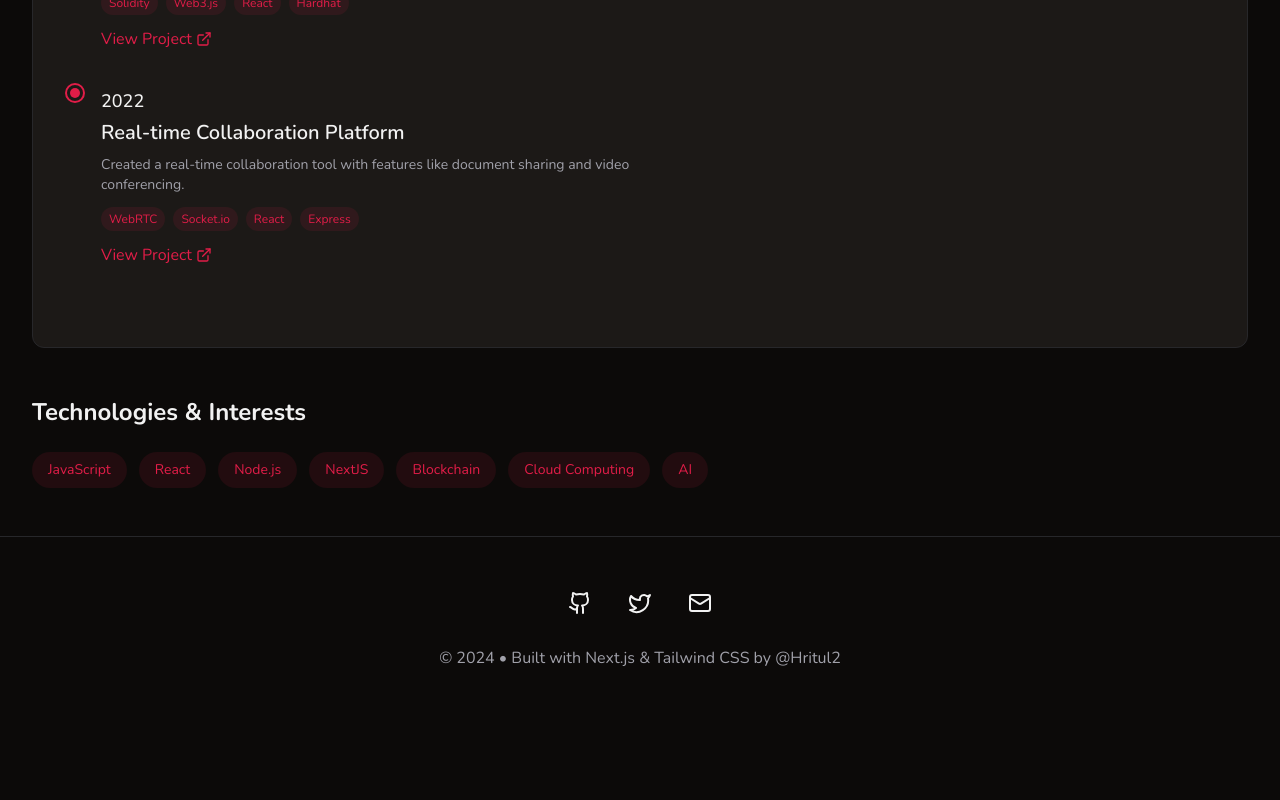
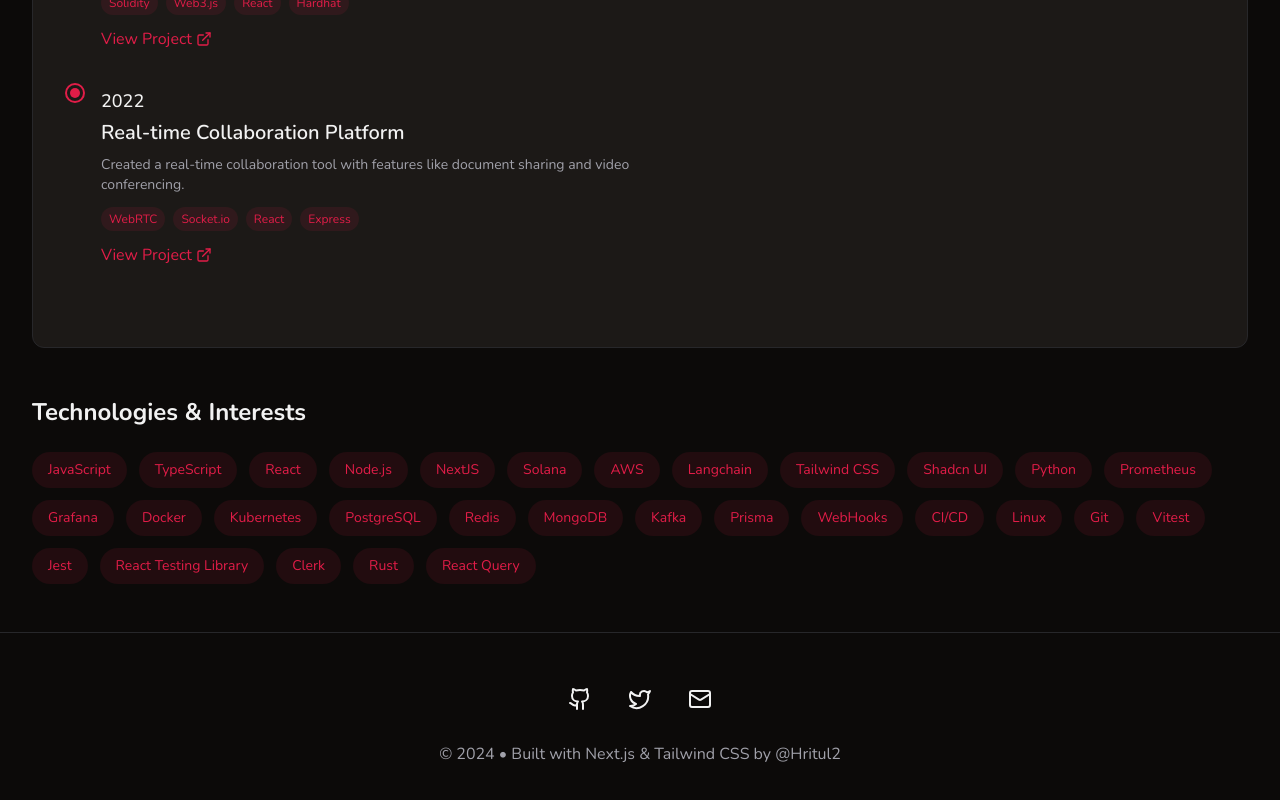
Before and after one commit to Hritul2/portfolio-hosted, a Next.js app: page / in a window 1280 px wide. Shown: the part 1276-2076 px from the top of the page. Before the commit the page ends 1994 px from the top, so only its background shows below. Built offline with nearby package versions, Linux system fonts and the light colour scheme.

Commit message:
add techstacks

```diff
--- a/src/components/TechnologiesSection.tsx
+++ b/src/components/TechnologiesSection.tsx
@@ -1,12 +1,35 @@
 // components/TechnologiesSection.tsx
 const technologies = [
   "JavaScript",
+  "TypeScript",
   "React",
   "Node.js",
   "NextJS",
-  "Blockchain",
-  "Cloud Computing",
-  "AI",
+  "Solana",
+  "AWS",
+  "Langchain",
+  "Tailwind CSS",
+  "Shadcn UI",
+  "Python",
+  "Prometheus",
+  "Grafana",
+  "Docker",
+  "Kubernetes",
+  "PostgreSQL",
+  "Redis",
+  "MongoDB",
+  "Kafka",
+  "Prisma",
+  "WebHooks",
+  "CI/CD",
+  "Linux",
+  "Git",
+  "Vitest",
+  "Jest",
+  "React Testing Library",
+  "Clerk",
+  "Rust",
+  "React Query",
 ];
 
 const TechnologiesSection = () => {
```
